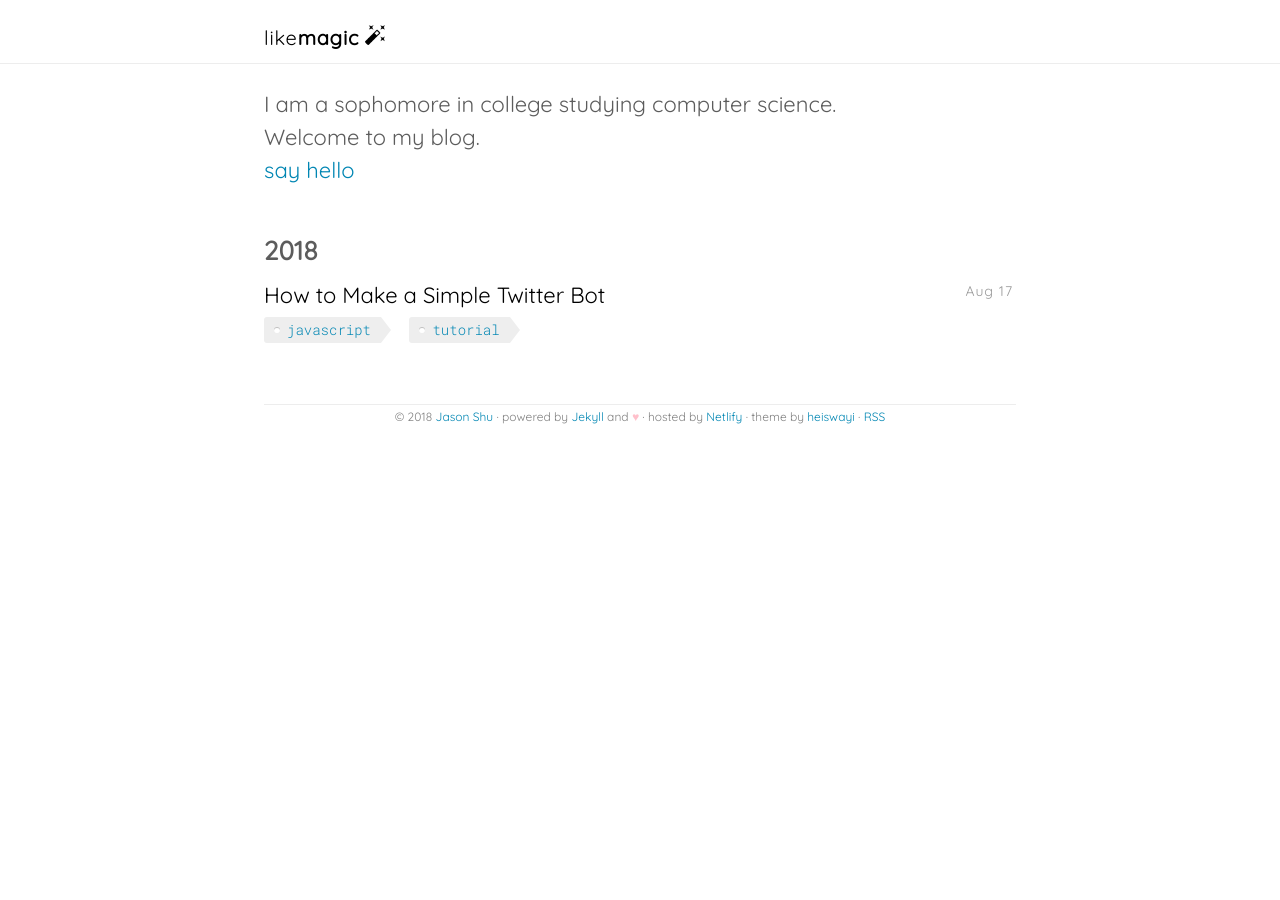
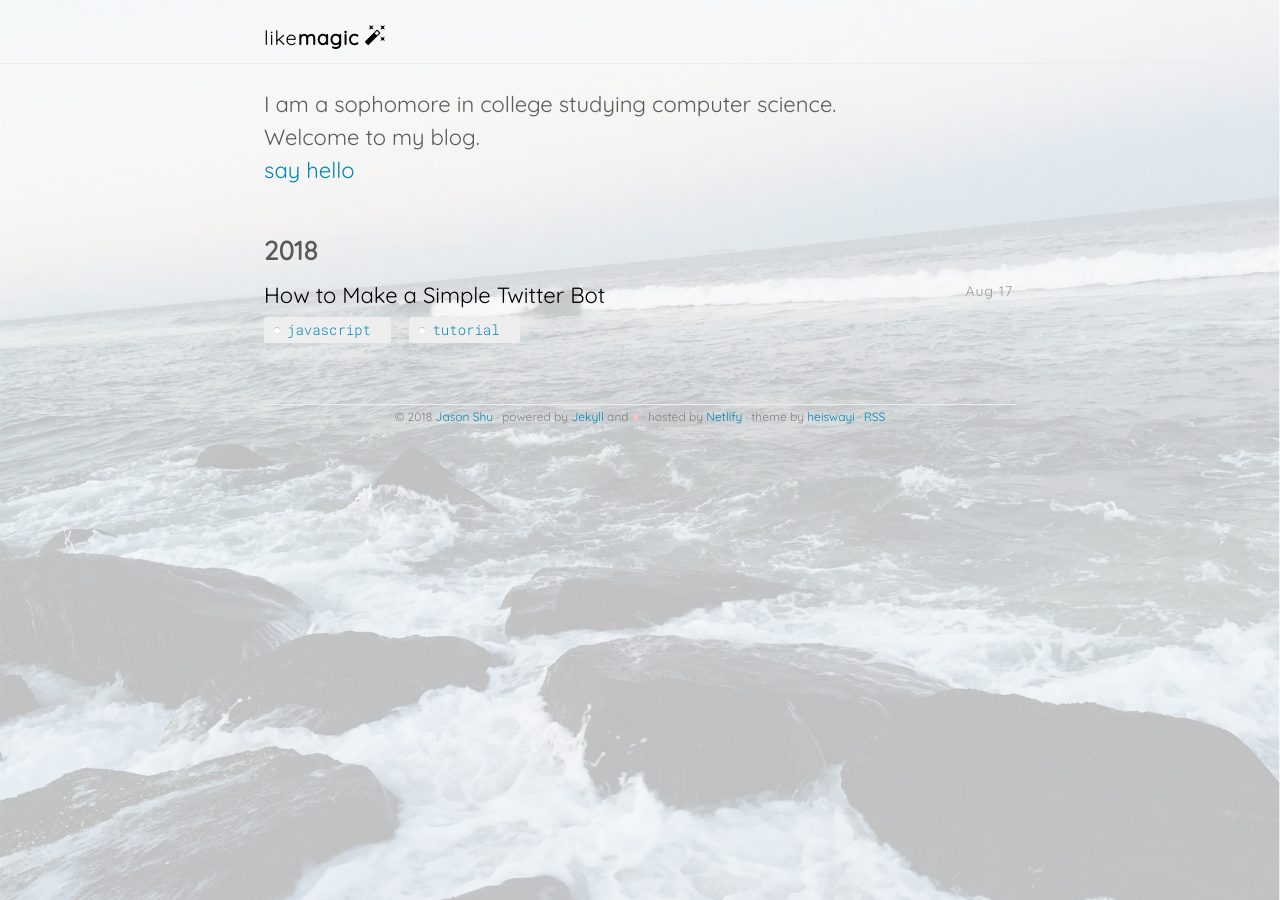
Before and after one commit to j4sonshu/likemagic, a Jekyll site: the page built from index.html, in a window 1280 px wide. Built offline with Jekyll 4.4.1, drawn with Linux system fonts in a browser that asks for light colours.

Commit message:
tags and background update

```diff
--- a/assets/scss/_layout.scss
+++ b/assets/scss/_layout.scss
@@ -30,6 +30,8 @@ body {
 
 body {
   background-color: $base-background-color;
+  background-image: url(../images/bg.jpeg);
+  background-size: cover;
 }
 
 hr {
@@ -340,7 +342,7 @@ hr {
 
 .tag {
   background: #eee;
-  border-radius: 3px 0 0 3px;
+  border-radius: 3px;
   display: inline-block;
   height: 26px;
   line-height: 26px;
@@ -362,24 +364,9 @@ hr {
   top: 10px;
 }
 
-.tag::after {
-  background: #fff;
-  border-bottom: 13px solid transparent;
-  border-left: 10px solid #eee;
-  border-top: 13px solid transparent;
-  content: "";
-  position: absolute;
-  right: 0;
-  top: 0;
-}
-
 .tag:hover {
   background-color: $blue-color;
   color: white;
-}
-
-.tag:hover::after {
-  border-left-color: $blue-color;
 }
 
 .article-tags {
```
Also changed, not shown: assets/images/bg.jpeg (added), assets/images/original_bg.jpg (added).
